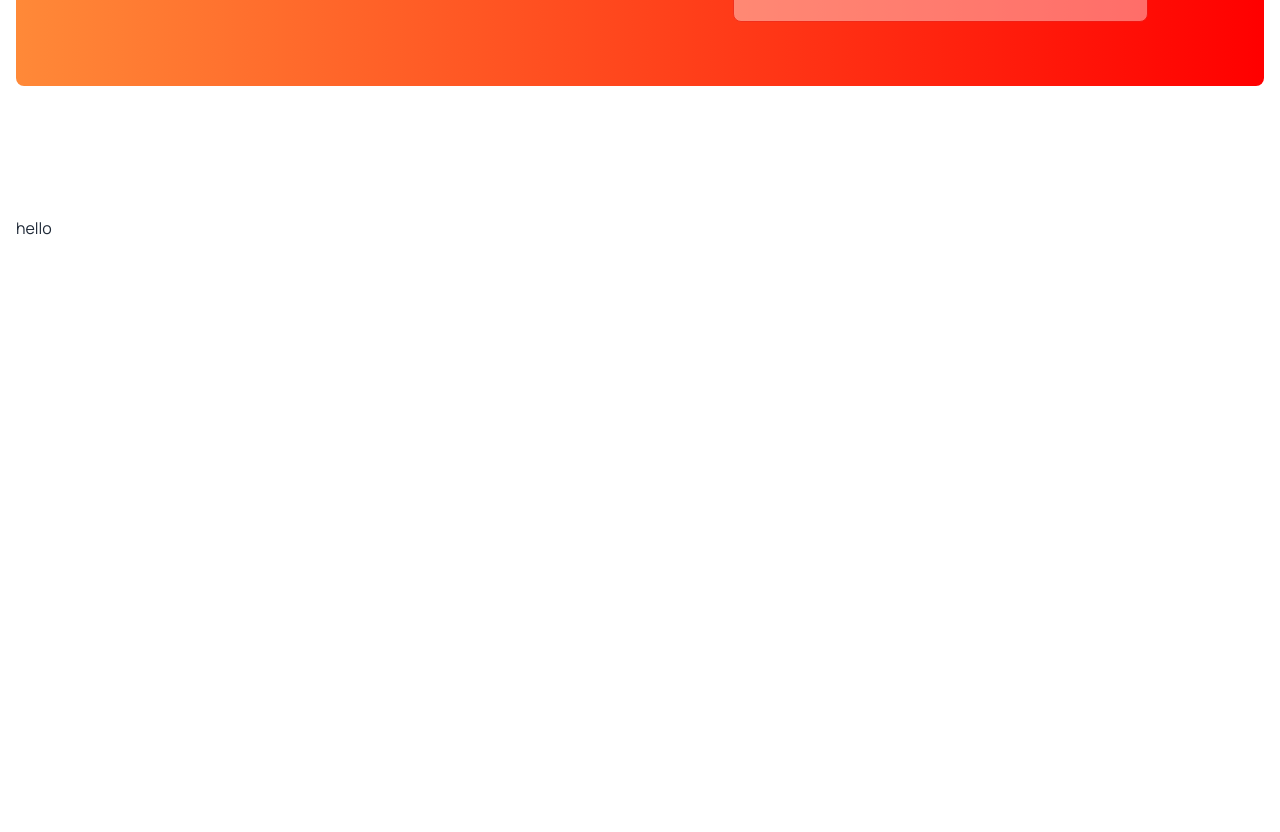
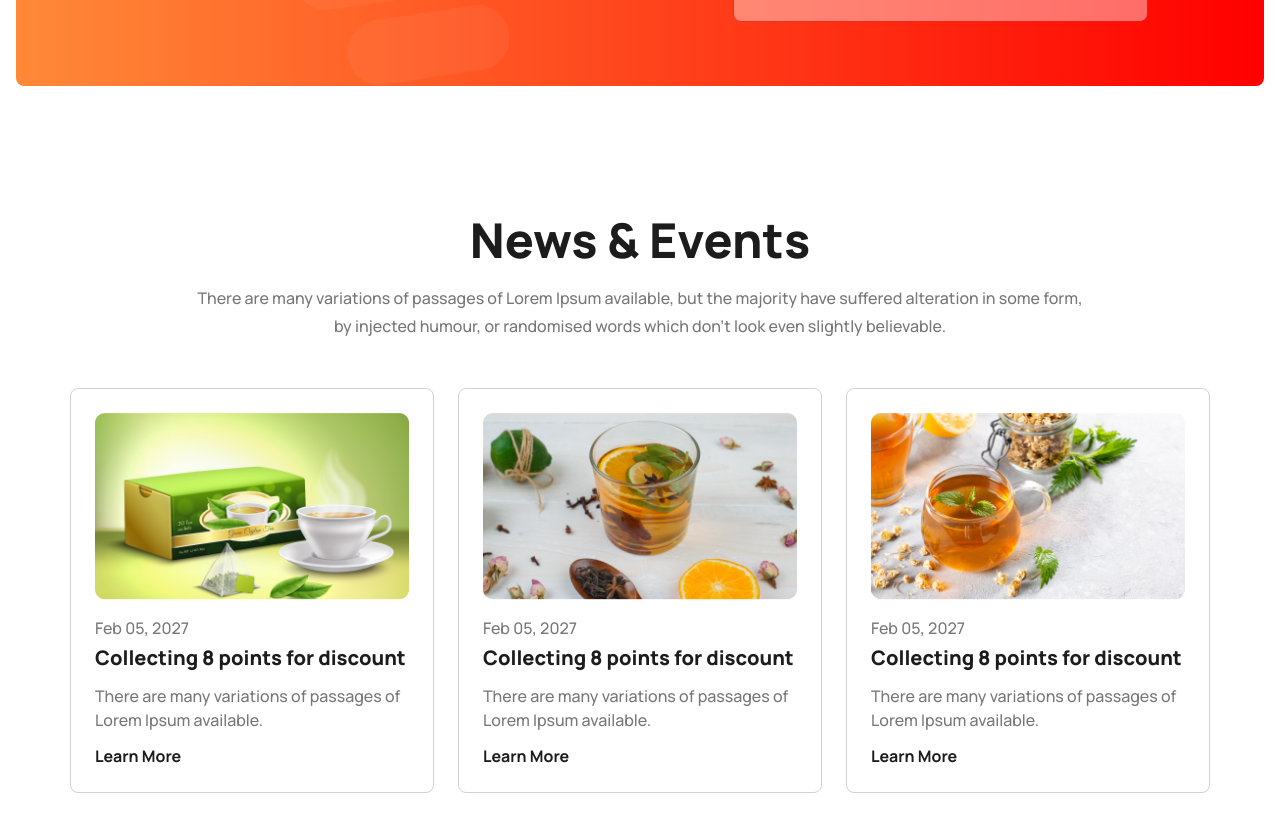
Before and after one commit to abdulmobin417/Tea-House-Resources, a plain HTML site: page index.html in a window 1280 px wide. Shown: the part 2641-3473 px from the top of the page. Before the commit the page ends 2881 px from the top, so only its background shows below. Drawn offline with nearby package versions, Linux system fonts and the light colour scheme.

Commit message:
news&event section done with responsive

```diff
--- a/index.html
+++ b/index.html
@@ -295,7 +295,7 @@
 
       <!-- client section start -->
       <section
-        class="bg-gradient p-8 xl:p-16 rounded-lg flex flex-col lg:flex-row justify-center items-center gap-24 xl:gap-40"
+        class="bg-gradient p-8 xl:p-16 rounded-lg flex flex-col lg:flex-row justify-center items-center gap-24 xl:gap-40 relative"
       >
         <div class="space-y-5">
           <h2
@@ -376,11 +376,68 @@
             </div>
           </div>
         </div>
+        <div class="absolute bottom-0 left-[20%] hidden lg:block">
+          <!-- <img src="./images/bg_cup.png" alt=""> -->
+          <img src="./images/bg_cup.png" alt="" />
+        </div>
       </section>
       <!-- client section start -->
 
-      <div>hello</div>
+      <!-- news&event section start -->
+      <section>
+        <h2 class="text-[#1C1C1C] text-5xl font-extrabold text-center mb-5">
+          News & Events
+        </h2>
+        <p class="text-[#777] font-medium leading-7 text-center pb-12">
+          There are many variations of passages of Lorem Ipsum available, but
+          the majority have suffered alteration in some form,<br
+            class="hidden lg:block"
+          />
+          by injected humour, or randomised words which don't look even slightly
+          believable.
+        </p>
+        <div class="flex flex-wrap gap-6 justify-center">
+          <div class="p-6 border border-[#D2D2D2] rounded-lg w-[364px]">
+            <img class="mb-4" src="./images/news-1.png" alt="" />
+            <p class="text-[#777] font-medium my-1">Feb 05, 2027</p>
+            <h3 class="text-[#1C1C1C] text-xl font-extrabold">
+              Collecting 8 points for discount
+            </h3>
+            <p class="text-[#777] font-medium my-3">
+              There are many variations of passages of Lorem Ipsum available.
+            </p>
+            <p class="text-[#1C1C1C] font-bold">Learn More</p>
+          </div>
+          <div class="p-6 border border-[#D2D2D2] rounded-lg w-[364px]">
+            <img class="mb-4" src="./images/news-2.png" alt="" />
+            <p class="text-[#777] font-medium my-1">Feb 05, 2027</p>
+            <h3 class="text-[#1C1C1C] text-xl font-extrabold">
+              Collecting 8 points for discount
+            </h3>
+            <p class="text-[#777] font-medium my-3">
+              There are many variations of passages of Lorem Ipsum available.
+            </p>
+            <p class="text-[#1C1C1C] font-bold">Learn More</p>
+          </div>
+          <div class="p-6 border border-[#D2D2D2] rounded-lg w-[364px]">
+            <img class="mb-4" src="./images/news-3.png" alt="" />
+            <p class="text-[#777] font-medium my-1">Feb 05, 2027</p>
+            <h3 class="text-[#1C1C1C] text-xl font-extrabold">
+              Collecting 8 points for discount
+            </h3>
+            <p class="text-[#777] font-medium my-3">
+              There are many variations of passages of Lorem Ipsum available.
+            </p>
+            <p class="text-[#1C1C1C] font-bold">Learn More</p>
+          </div>
+        </div>
+      </section>
+      <!-- news&event section end -->
     </main>
     <!-- main section end -->
+
+    <!-- footer section start -->
+    <footer class="mt-32"></footer>
+    <!-- footer section end -->
   </body>
 </html>
```
